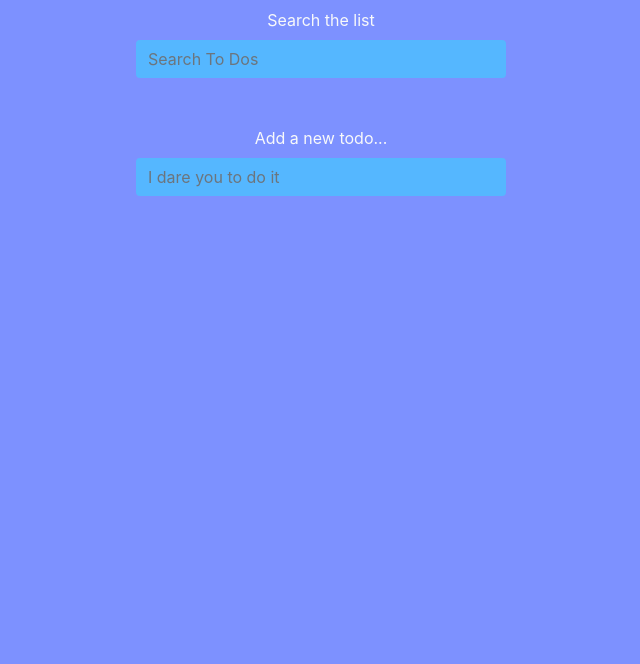
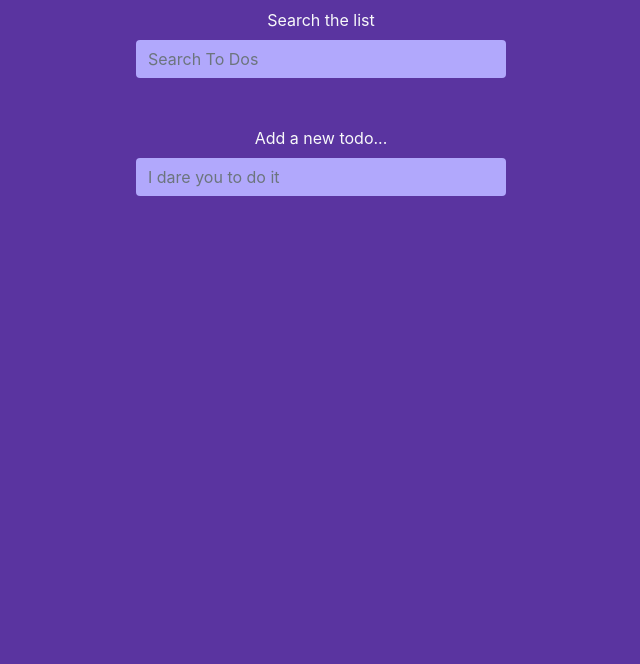
Before and after one commit to Davis-Technical-College/S8-Git-Collaboration-Workflow-as-Owner, a plain HTML site: page index.html in a window 1280 px wide. Shown: the part 136-800 px from the top of the page, without its empty margins (319-959 px from the left). Drawn offline with nearby package versions, Linux system fonts and the light colour scheme.

Commit message:
adjust background and text colors

```diff
--- a/style.css
+++ b/style.css
@@ -1,18 +1,19 @@
 body{
-    background: #7d91ff;
+    background: #5a34a0;
 }
 .container{
     max-width: 400px;
 }
 input[type=text],
 input[type=text]:focus{
-    color: #fff;
+    color: #000000;
     border: none;
-    background: #2bdfff7a;
+    background: #b1a8fc;
     max-width: 400px;
 }
 .todos li{
-    background: #374ba1;
+    color: #000000;
+    background: #9d7afd;
 }
 .delete{
     cursor: pointer;
```
